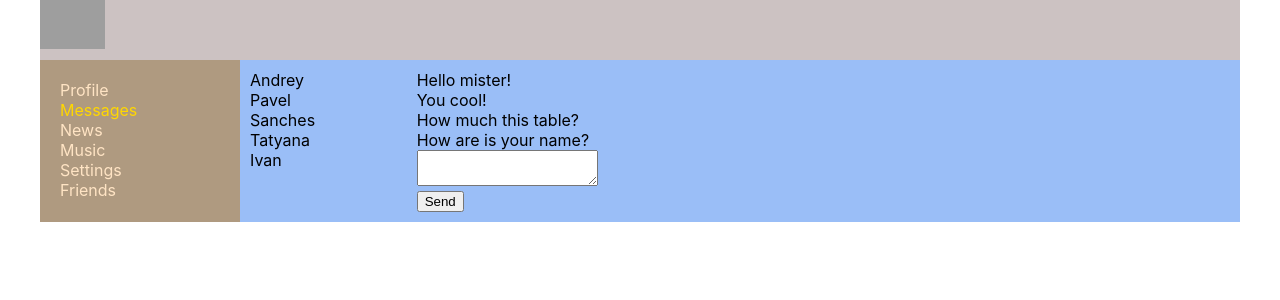
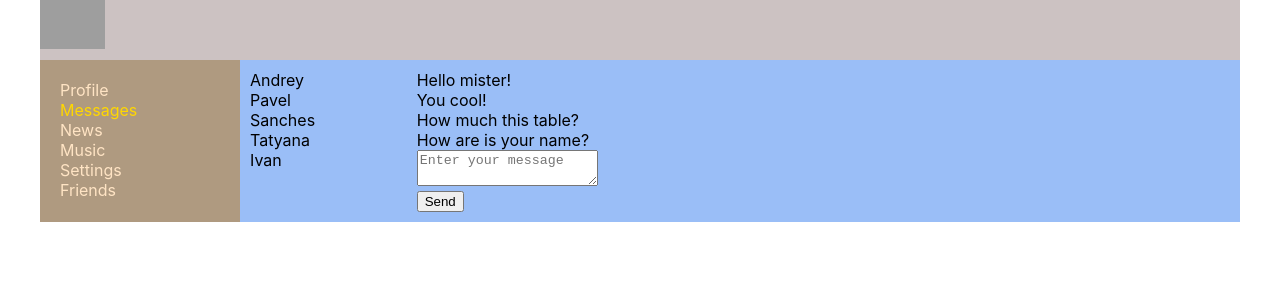
Before and after one commit to DeganovAndrey/SPA-social-network, a React (Create React App) app: page /dialogs in a window 1280 px wide. Shown: the top 300 px of the page. Built offline with nearby package versions, Linux system fonts and the light colour scheme; grey boxes are pictures that could not be loaded.

Commit message:
Added messages texarea

```diff
--- a/src/App.js
+++ b/src/App.js
@@ -30,7 +30,7 @@
             path="/dialogs"
             element={
               <Dialogs
-                dialogsPage={props.state.dialogsPage}
+                store={props.store}
                 dispatch={props.dispatch}
                 // updateNewMessageText={props.updateNewMessageText}
               />
--- a/src/components/Dialogs/Dialogs.jsx
+++ b/src/components/Dialogs/Dialogs.jsx
@@ -3,27 +3,28 @@
 import DialogItem from "./DialogItem/DialogItem";
 import Message from "./Message/Message";
 import {
-  addMessageActionCreator,
-  updateNewMessageActionCreator,
+  sendMessageCreator,
+  updateNewMessageBodyCreator,
 } from "../../redux/state";
 
 const Dialogs = (props) => {
-  let dialogsElements = props.dialogsPage.dialogs.map((d) => (
+  let state = props.store.getState().dialogsPage;
+
+  let dialogsElements = state.dialogs.map((d) => (
     <DialogItem name={d.name} id={d.id} />
   ));
-  let messagesElements = props.dialogsPage.messages.map((m) => (
+  let messagesElements = state.messages.map((m) => (
     <Message message={m.message} />
   ));
+  let newMessageBody = state.newMessageBody;
 
-  let newMessageElement = React.createRef();
-
-  let addMessage = () => {
-    props.dispatch(addMessageActionCreator());
+  let onSendMessageClick = () => {
+    props.store.dispatch(sendMessageCreator());
   };
 
-  let onMessageChange = () => {
-    let letter = newMessageElement.current.value;
-    props.dispatch(updateNewMessageActionCreator(letter));
+  let onNewMessageChange = (e) => {
+    let body = e.target.value;
+    props.store.dispatch(updateNewMessageBodyCreator(body));
   };
 
   return (
@@ -38,13 +39,18 @@
       <div className={s.messages}>
         {messagesElements}
         <div>
-          <textarea
-            onChange={onMessageChange}
-            ref={newMessageElement}
-            value={props.newMessageText}
-          />
+          <div>
+            <textarea
+              placeholder="Enter your message"
+              onChange={onNewMessageChange}
+              value={newMessageBody}
+            />
+          </div>
+
+          <div>
+            <button onClick={onSendMessageClick}>Send</button>
+          </div>
         </div>
-        <button onClick={addMessage}>Send</button>
       </div>
     </div>
   );
--- a/src/index.js
+++ b/src/index.js
@@ -6,14 +6,19 @@
 import App from "./App";
 import { BrowserRouter } from "react-router-dom";
 
+const root = ReactDOM.createRoot(document.getElementById("root"));
+
 let rerenderEntireTree = (state) => {
-  const root = ReactDOM.createRoot(document.getElementById("root"));
   root.render(
-    <BrowserRouter>
-      <React.StrictMode>
-        <App state={state} dispatch={store.dispatch.bind(store)} />
-      </React.StrictMode>
-    </BrowserRouter>
+    <React.StrictMode>
+      <BrowserRouter>
+        <App
+          state={state}
+          dispatch={store.dispatch.bind(store)}
+          store={store}
+        />
+      </BrowserRouter>
+    </React.StrictMode>
   );
 };
 
--- a/src/redux/state.js
+++ b/src/redux/state.js
@@ -1,7 +1,7 @@
 const ADD_POST = "ADD-POST";
 const UPDATE_NEW_POST_TEXT = "UPDATE-NEW-POST-TEXT";
-const ADD_MESSAGE = "ADD-MESSAGE";
-const UPDATE_NEW_MESSAGE_TEXT = "UPDATE-NEW-MESSAGE-TEXT";
+const SEND_MESSAGE = "SEND-MESSAGE";
+const UPDATE_NEW_MESSAGE_BODY = "UPDATE-NEW-MESSAGE-BODY";
 
 let store = {
   _state: {
@@ -10,7 +10,7 @@
         { id: 1, message: "Hi, it's my first post", likesCount: 18 },
         { id: 2, message: "Hi, how are you?", likesCount: 45 },
       ],
-      newPostText: "I am frontend developer",
+      newPostText: "",
     },
     dialogsPage: {
       messages: [
@@ -19,7 +19,6 @@
         { id: 3, message: "How much this table?" },
         { id: 4, message: "How are is your name?" },
       ],
-      newMessageText: "",
       dialogs: [
         { id: 1, name: "Andrey" },
         { id: 2, name: "Pavel" },
@@ -27,6 +26,7 @@
         { id: 4, name: "Tatyana" },
         { id: 5, name: "Ivan" },
       ],
+      newMessageBody: "",
     },
     sidebar: {},
   },
@@ -40,9 +40,9 @@
     this._callSubscriber = observer;
   },
   dispatch(action) {
-    if (action.type === "ADD-POST") {
+    if (action.type === "ADD_POST") {
       let newPost = {
-        id: 55,
+        id: 6,
         message: this._state.profilePage.newPostText,
         likesCount: 99,
       };
@@ -50,22 +50,21 @@
       this._state.profilePage.newPostText = "";
       this._callSubscriber(this._state);
     }
-    if (action.type === "UPDATE-NEW-POST-TEXT") {
+
+    if (action.type === "UPDATE_NEW_POST_TEXT") {
       this._state.profilePage.newPostText = action.newText;
       this._callSubscriber(this._state);
     }
-    if (action.type === "ADD-MESSAGE") {
-      let newMessage = {
-        id: 7,
-        message: this._state.dialogsPage.newMessageText,
-      };
-      this._state.dialogsPage.messages.push(newMessage);
-      this._state.dialogsPage.newMessageText = "";
+
+    if (action.type === "SEND_MESSAGE") {
+      let body = this._state.dialogsPage.newMessageBody;
+      this._state.dialogsPage.messages.push({ id: 7, message: body });
+      this._state.dialogsPage.newMessageBody = "";
       this._callSubscriber(this._state);
     }
 
-    if (action.type === "UPDATE-NEW-MESSAGE-TEXT") {
-      this._state.dialogsPage.newMessageText = action.newLetter;
+    if (action.type === "UPDATE_NEW_MESSAGE_BODY") {
+      this._state.dialogsPage.newMessageBody = action.body;
       this._callSubscriber(this._state);
     }
   },
@@ -77,10 +76,10 @@
   newText: text,
 });
 
-export const addMessageActionCreator = () => ({ type: ADD_MESSAGE });
-export const updateNewMessageActionCreator = (letter) => ({
-  type: UPDATE_NEW_MESSAGE_TEXT,
-  newLetter: letter,
+export const sendMessageCreator = () => ({ type: SEND_MESSAGE });
+export const updateNewMessageBodyCreator = (body) => ({
+  type: UPDATE_NEW_MESSAGE_BODY,
+  body: body,
 });
 
 window.store = store;
```
